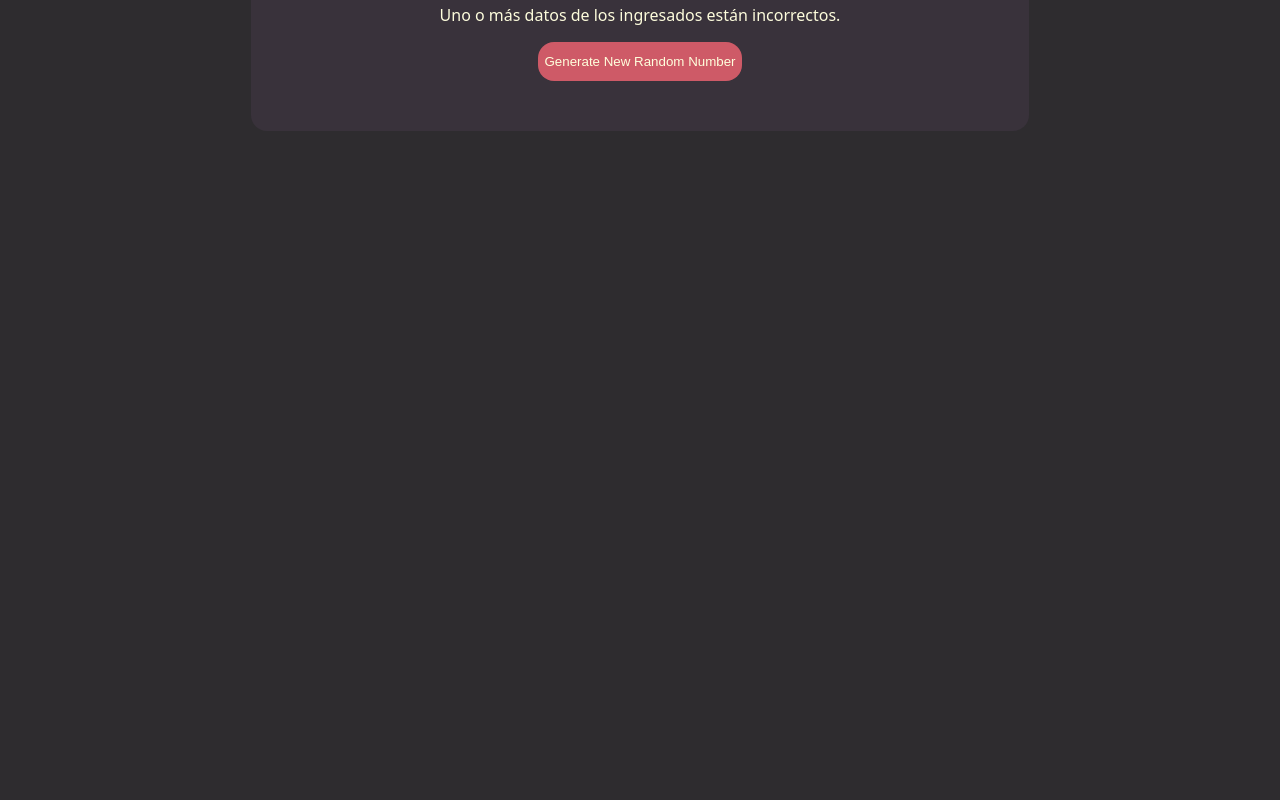
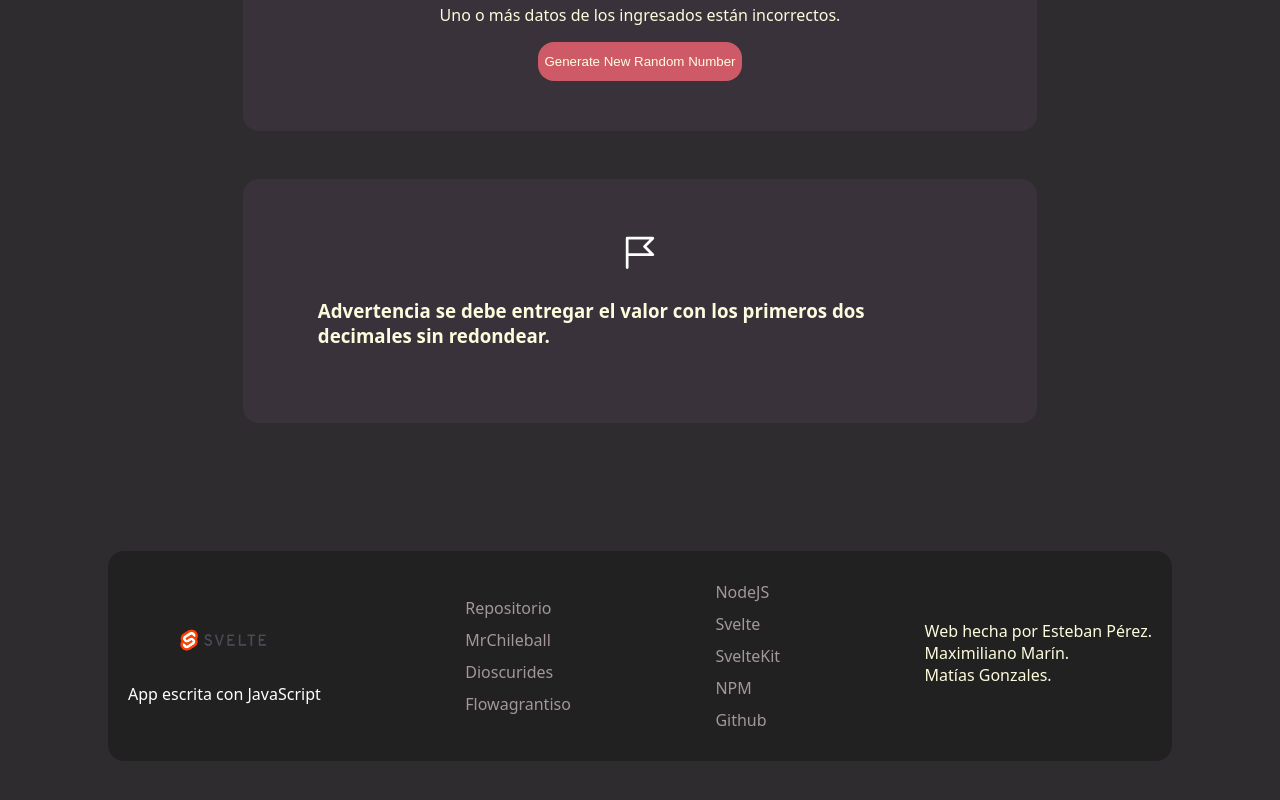
Before and after one commit to MrChileball/testHeronSvelte, a SvelteKit app: page /ejercicios in a window 1280 px wide. Shown: the part 700-1500 px from the top of the page. Before the commit the page ends 831 px from the top, so only its background shows below. Built offline with nearby package versions, Linux system fonts and the light colour scheme.

Commit message:
CSS styling and fixes

```diff
--- a/src/lib/componentes/Footer.svelte
+++ /dev/null
@@ -1 +0,0 @@
-<h2> Hola </h2>
--- a/src/lib/componentes/calculadora.svelte
+++ b/src/lib/componentes/calculadora.svelte
@@ -8,6 +8,9 @@
     $: area = Math.sqrt(semiPerim*(semiPerim-a)*(semiPerim-b)*(semiPerim-c));
     $: areaOutput = (Math.trunc(area * 100))/100;
 </script>
+
+
+
 
 <div class="containerFlexCenter">
     <div>
@@ -46,6 +49,8 @@
 
 
 
+
+
 <style>
 
 
--- /dev/null
+++ b/src/lib/componentes/footer.svelte
@@ -0,0 +1,144 @@
+<script>
+
+  import Svelte from '$lib/svelte.webp';
+</script>
+
+<footer class="footer">
+    <div class="footer-left">
+      <img src={Svelte} alt="Logo">
+      <div class="rights">App escrita con JavaScript</div>
+    </div>
+    <div class="footer-center">
+      <ul class="footer-links">
+        <li><a href="https://github.com/MrChileball/testHeronSvelte">Repositorio</a></li>
+        <li><a href="https://github.com/MrChileball">MrChileball</a></li>
+        <li><a href="https://github.com/Dioscurides">Dioscurides</a></li>
+        <li><a href="https://github.com/FlowagrantisoYGanzo">Flowagrantiso</a></li>
+      </ul>
+    </div>
+    <div class="footer-center">
+      <ul class="footer-links">
+        <li><a class="hover-option"href="https://nodejs.org/en">NodeJS</a></li>
+        <li><a class="hover-option"href="https://svelte.dev/">Svelte</a></li>
+        <li><a class="hover-option"href="https://kit.svelte.dev/">SvelteKit</a></li>
+        <li><a class="hover-option"href="https://www.npmjs.com/">NPM</a></li>
+        <li><a class="hover-option" href="https://github.com/join">Github</a></li>
+      </ul>
+    </div>
+    <div class="footer-right">
+      <p class="footer-message">
+        Web hecha por Esteban Pérez.
+        <br>
+        Maximiliano Marín.<br>
+        Matías Gonzales.
+      </p>
+    </div>
+</footer>
+
+<style>
+  .footer {
+      background-color: #212121;
+      color: #fff;
+      padding: 20px;
+      display: flex;
+      justify-content: space-between;
+      align-items: center;
+      border-radius: 16px;
+      width: 80%;
+  }
+
+  .footer-left {
+    display: flex;
+    flex-direction: column;
+    align-items: center; /* Centrar horizontalmente */
+    justify-content: center; /* Centrar verticalmente */
+    text-align: center; /* Centrar el texto */
+  }
+
+  .footer-left img {
+    height: auto;
+    width: 130px;
+  }
+
+  .rights {
+    margin-top: 10px;
+  }
+
+  .footer-center {
+    margin-top: 10px;
+  }
+
+  .footer-links {
+    list-style: none;
+    padding: 0;
+    margin: 0;
+  }
+
+  .footer-links li {
+    margin-bottom: 10px;
+  }
+
+  .footer-links a {
+
+    text-decoration: none;
+    transition: background-color 0.45s, border-right 0.45s, padding 1.0s;
+  }
+
+  .footer-message {
+    margin-top: 10px;
+
+
+  }
+
+  .footer-links a:hover{
+    color: #ca5c5c;
+    /*background-color: #33865d;
+    border-right: 5px solid #40b97d;
+    border-top: 5px solid #1b5538;
+    border-left: 5px solid #0a2c1b;
+    border-bottom: 5px solid #042414;*
+    padding: 10px;*/
+
+  }
+  /* Media query para dispositivos móviles */
+  @media screen and (max-width: 600px) {
+    .footer {
+      flex-direction: column;
+      text-align: center;
+      padding: 10px;
+    }
+
+    .footer-container {
+      flex: 1;
+    }
+
+    .footer-links li {
+      margin-bottom: 5px;
+    }
+
+    .footer-message {
+      font-size: 12px;
+    }
+  }
+
+  /* Media query para restablecer los estilos */
+  @media screen and (min-width: 601px) {
+    .footer {
+      flex-direction: row;
+      text-align: left;
+      padding: 20px;
+    }
+
+    .footer-container {
+      flex: auto;
+    }
+
+    .footer-links li {
+      margin-bottom: 10px;
+    }
+
+    .footer-message {
+      font-size: inherit;
+    }
+  }
+</style>
--- a/src/lib/componentes/navbar.svelte
+++ b/src/lib/componentes/navbar.svelte
@@ -26,8 +26,9 @@
         margin: 0px;
         padding: 0px;
         transition: all ease-in 0.3s;
+        border-radius: 7px;
     }
-    li:hover{
+    li:hover, li:active{
         background-color: #558564ff;
     }
     .navbar{
@@ -77,7 +78,8 @@ ol, ul {
     padding-left: 2rem;
 }
 
-
+a{
+    color: rgb(204, 213, 198)}
 .navbar-item {
     padding: 12px 22px;
     transition: background-color .45s,border-left .45s,border-top .45s,border-bottom .45s,border-right .45s,padding 1.0s;
--- /dev/null
+++ b/src/lib/componentes/warning.svelte
@@ -0,0 +1,35 @@
+<script>
+
+    export let textWarning = "Advertencia: se debe entregar el valor con los primeros dos decimales sin redondear.";
+    export let icon = "M5 14h14l-4.5 -4.5l4.5 -4.5h-14v16";
+</script>
+
+
+
+<div class="containerFlexCenter vh">
+    <div class="warningFlex">
+        <svg xmlns="http://www.w3.org/2000/svg" class="icon icon-tabler icon-tabler-flag-3" width="44" height="44" viewBox="0 0 24 24" stroke-width="1.5" stroke="#ffffff" fill="none" stroke-linecap="round" stroke-linejoin="round">
+            <path stroke="none" d="M0 0h24v24H0z" fill="none"/>
+            <path d={icon} />
+          </svg>
+        <h3>{textWarning}</h3>
+
+
+
+    </div>
+
+</div>
+
+<style>
+    .warningFlex{
+        display: flex;
+        align-items: center;
+        flex-direction: column;
+        justify-content: center;
+
+    }
+    .vh{
+        min-height: 1vh;
+    }
+
+</style>
--- a/src/routes/+layout.svelte
+++ b/src/routes/+layout.svelte
@@ -1,6 +1,15 @@
 <script>
 import './styles.css';
+import Footer from '$lib/componentes/footer.svelte';
+
+
 </script>
+
+
 <main>
         <slot />
+
+
+
     </main>
+    <Footer />
--- a/src/routes/ejercicios/+page.svelte
+++ b/src/routes/ejercicios/+page.svelte
@@ -2,6 +2,11 @@
 
 import Ejercicios from "$lib/componentes/ejercicios.svelte";
 import Navbar from "$lib/componentes/navbar.svelte";
+
+
+import Warning from '$lib/componentes/warning.svelte';
+
+let warning = "Advertencia se debe entregar el valor con los primeros dos decimales sin redondear."
 
 </script>
 
@@ -10,4 +15,6 @@ import Navbar from "$lib/componentes/navbar.svelte";
     <Navbar title="Ejercicios"/>
     <Ejercicios />
 
+    <Warning textWarning={warning}/>
+
 </body>
--- a/src/routes/styles.css
+++ b/src/routes/styles.css
@@ -17,7 +17,8 @@
     --dark-red: #a43c3c;
     --rust: #59160e;
     --brownish-red: #773c35;
-    --dusty-rose: #9e6257;
+    --dusty-rose-original: #9e6257;
+    --dusty-rose: hsl(196, 16%, 27%);
     --dusty-pink: #d3847a;
     --soft-pink: #db96ad;
     --mauve: #c277a3;
@@ -68,6 +69,7 @@ body{
     flex-direction: column;
     align-items: center;
     padding-top: 2rem;
+    padding-bottom: 5rem;
   }
 .title{
     background-color: var(--aquarion);
@@ -150,7 +152,10 @@ p{
   flex-direction: column;
   padding: 2rem;
   border-radius: 1.2rem;
-  background-color:#558564ff;
+  background-color: var(--dusty-rose);
+}
+.navbar-item{
+  color: var(--ash-gray);
 }
 .steps{
   display: flex;
```
Also changed, not shown: src/routes/+page.svelte (+8 -0 lines), src/routes/calculadora/+page.svelte (+7 -1 lines), src/routes/tutorial/+page.svelte (+9 -3 lines), src/lib/svelte.webp (added).
